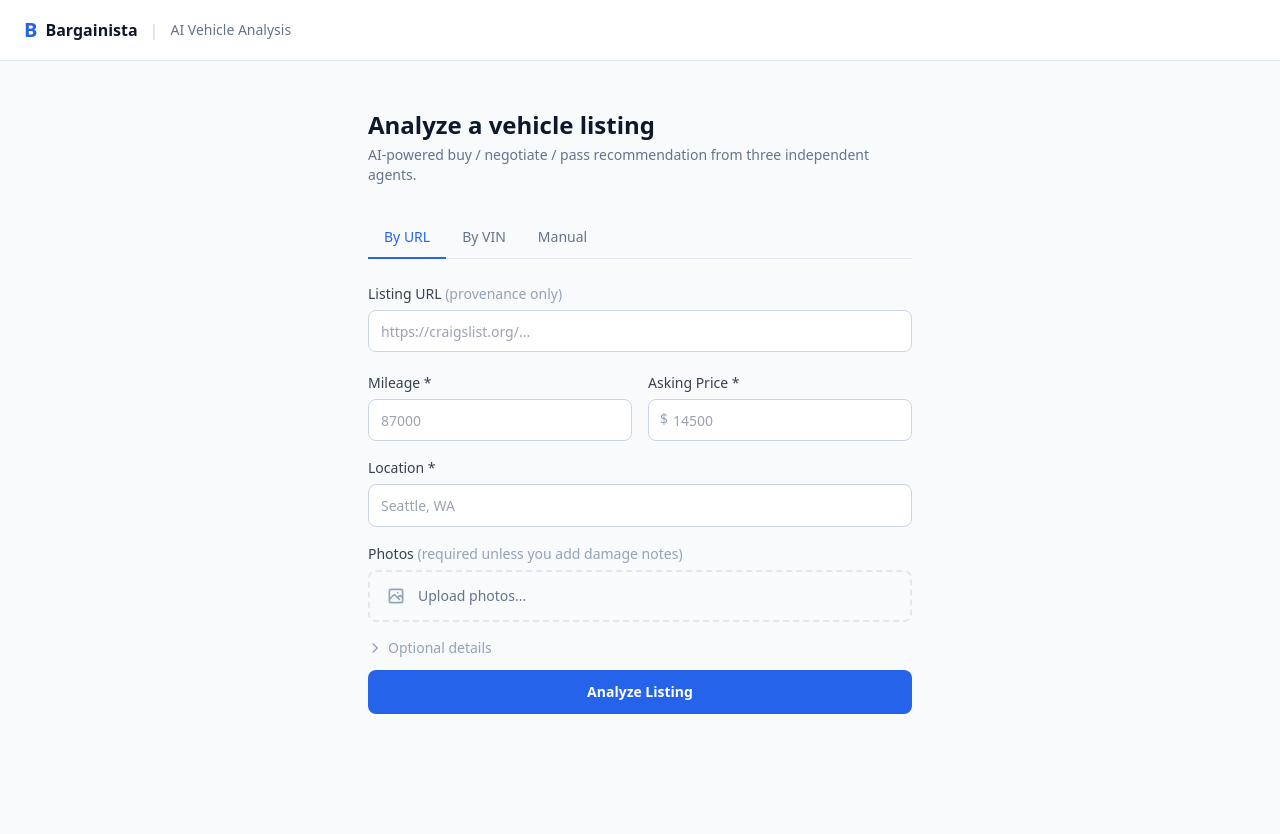
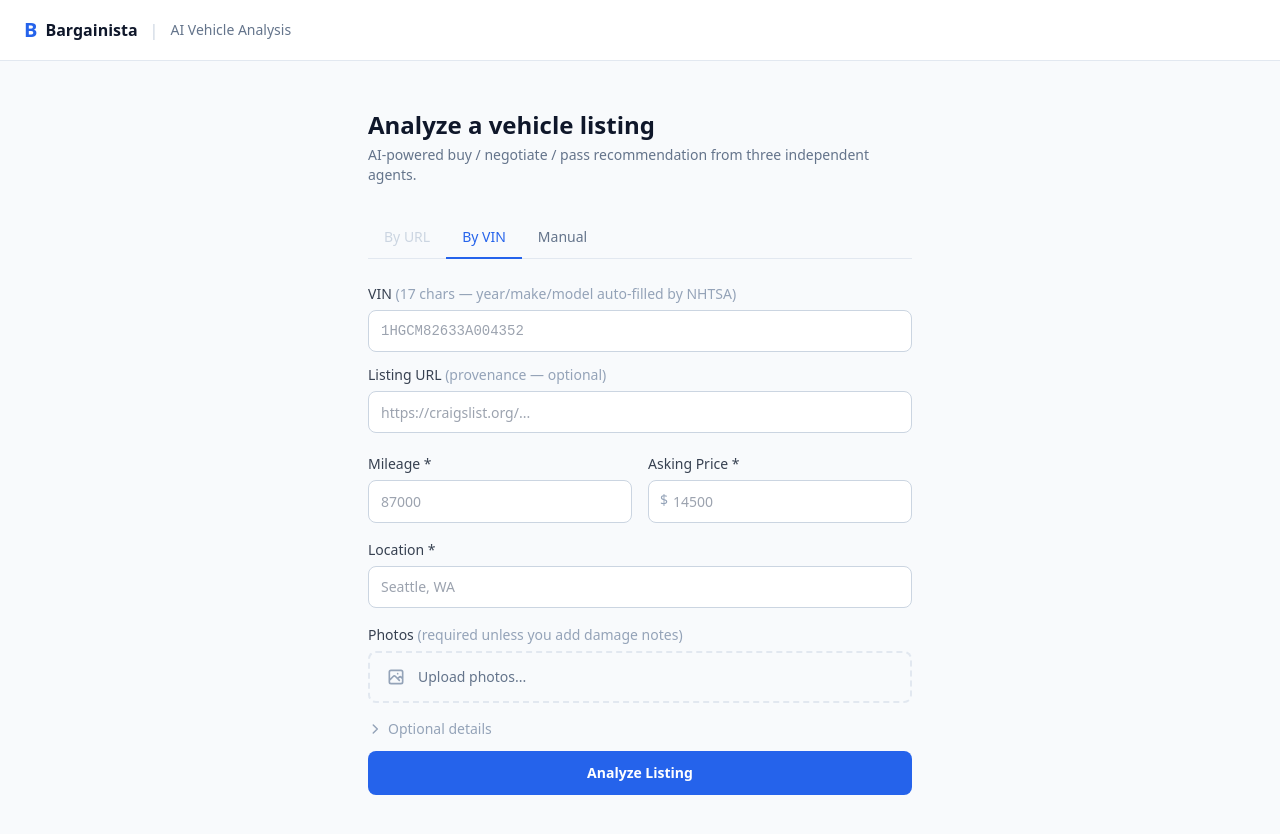
Before and after one commit to Urus-Corsa/Bargainista, a plain HTML site: page app/static/index.html in a window 1280 px wide. Before the commit the page ends 800 px from the top, so only its background shows below. Drawn offline with nearby package versions, Linux system fonts and the light colour scheme.

Commit message:
disable URL tab with tooltip, add listing URL to VIN and Manual tabs

```diff
--- a/app/static/index.html
+++ b/app/static/index.html
@@ -29,24 +29,34 @@
   <p class="text-slate-500 text-sm mb-8">AI-powered buy / negotiate / pass recommendation from three independent agents.</p>
 
   <div class="flex border-b border-slate-200 mb-6">
-    <button onclick="setTab('url')" id="tb-url" class="px-4 py-2.5 text-sm font-medium text-blue-600 border-b-2 border-blue-600 -mb-px">By URL</button>
+    <span class="relative group">
+      <button id="tb-url" class="px-4 py-2.5 text-sm font-medium text-slate-300 border-b-2 border-transparent -mb-px cursor-default pointer-events-none" tabindex="-1" aria-disabled="true">By URL</button>
+      <span class="absolute bottom-full left-1/2 -translate-x-1/2 mb-2 px-2.5 py-1.5 bg-slate-800 text-white text-xs rounded-lg whitespace-nowrap invisible group-hover:visible opacity-0 group-hover:opacity-100 transition-opacity duration-150 pointer-events-none z-10">Coming soon, stay tuned!</span>
+    </span>
     <button onclick="setTab('vin')" id="tb-vin" class="px-4 py-2.5 text-sm font-medium text-slate-500 border-b-2 border-transparent -mb-px hover:text-slate-700">By VIN</button>
     <button onclick="setTab('manual')" id="tb-manual" class="px-4 py-2.5 text-sm font-medium text-slate-500 border-b-2 border-transparent -mb-px hover:text-slate-700">Manual</button>
   </div>
 
-  <div id="tp-url" class="mb-5">
-    <label class="lbl">Listing URL <span class="text-slate-400 font-normal">(provenance only)</span></label>
-    <input id="listing_url" type="url" placeholder="https://craigslist.org/..." class="inp" />
+  <div id="tp-url" class="mb-5 hidden">
+    <p class="text-slate-400 text-sm">URL-based analysis is coming soon.</p>
   </div>
-  <div id="tp-vin" class="mb-5 hidden">
+  <div id="tp-vin" class="mb-5">
     <label class="lbl">VIN <span class="text-slate-400 font-normal">(17 chars — year/make/model auto-filled by NHTSA)</span></label>
     <input id="vin" type="text" maxlength="17" placeholder="1HGCM82633A004352" class="inp" style="font-family:monospace" />
+    <div class="mt-3">
+      <label class="lbl">Listing URL <span class="text-slate-400 font-normal">(provenance — optional)</span></label>
+      <input id="listing_url" type="url" placeholder="https://craigslist.org/..." class="inp" />
+    </div>
   </div>
   <div id="tp-manual" class="mb-5 hidden">
     <div class="grid grid-cols-3 gap-3">
       <div><label class="lbl">Year *</label><input id="year" type="number" placeholder="2019" min="1980" max="2026" class="inp" /></div>
       <div><label class="lbl">Make *</label><input id="make" type="text" placeholder="Toyota" class="inp" /></div>
       <div><label class="lbl">Model *</label><input id="model" type="text" placeholder="Camry" class="inp" /></div>
+    </div>
+    <div class="mt-3">
+      <label class="lbl">Listing URL <span class="text-slate-400 font-normal">(provenance — optional)</span></label>
+      <input id="listing_url_manual" type="url" placeholder="https://craigslist.org/..." class="inp" />
     </div>
   </div>
 
@@ -248,7 +258,7 @@
 
 <script>
 // ── State ──────────────────────────────────────────────────────────────────
-let activeTab = 'url', images = [], currentRunId = null, ws = null;
+let activeTab = 'vin', images = [], currentRunId = null, ws = null;
 let agentResults = {}, finalReport = null;
 
 // ── Tabs ───────────────────────────────────────────────────────────────────
@@ -256,6 +266,7 @@ function setTab(t) {
   activeTab = t;
   ['url','vin','manual'].forEach(n => {
     document.getElementById('tp-'+n).classList.toggle('hidden', n !== t);
+    if (n === 'url') return; // URL tab is permanently disabled — do not update its styling
     const b = document.getElementById('tb-'+n);
     b.className = n === t
       ? 'px-4 py-2.5 text-sm font-medium text-blue-600 border-b-2 border-blue-600 -mb-px'
@@ -306,7 +317,7 @@ async function submitListing() {
   const body = {
     input_method: activeTab,
     mileage: +fv('mileage'), asking_price: +fv('asking_price'), location: fv('location'),
-    ...(fv('listing_url') && { listing_url: fv('listing_url') }),
+    ...(fv(activeTab === 'manual' ? 'listing_url_manual' : 'listing_url') && { listing_url: fv(activeTab === 'manual' ? 'listing_url_manual' : 'listing_url') }),
     ...(fv('vin') && { vin: fv('vin') }),
     ...(fv('year') && { year: +fv('year') }),
     ...(fv('make') && { make: fv('make') }),
@@ -603,6 +614,9 @@ function recalc() {
   document.getElementById('overall-score').textContent = newO.toFixed(1);
   document.getElementById('r-finance').textContent = newF;
 }
+
+// ── Init ───────────────────────────────────────────────────────────────────
+setTab('vin');
 </script>
 </body>
 </html>
```
